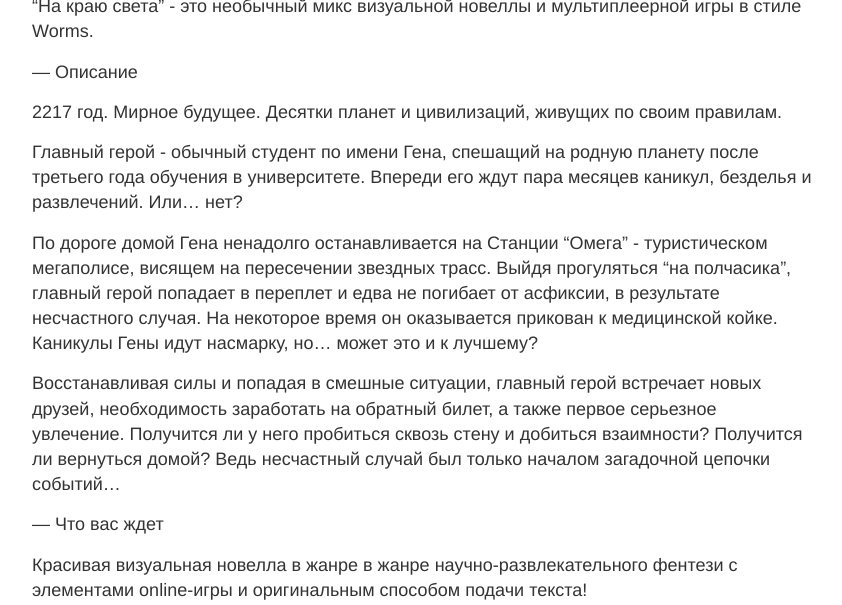
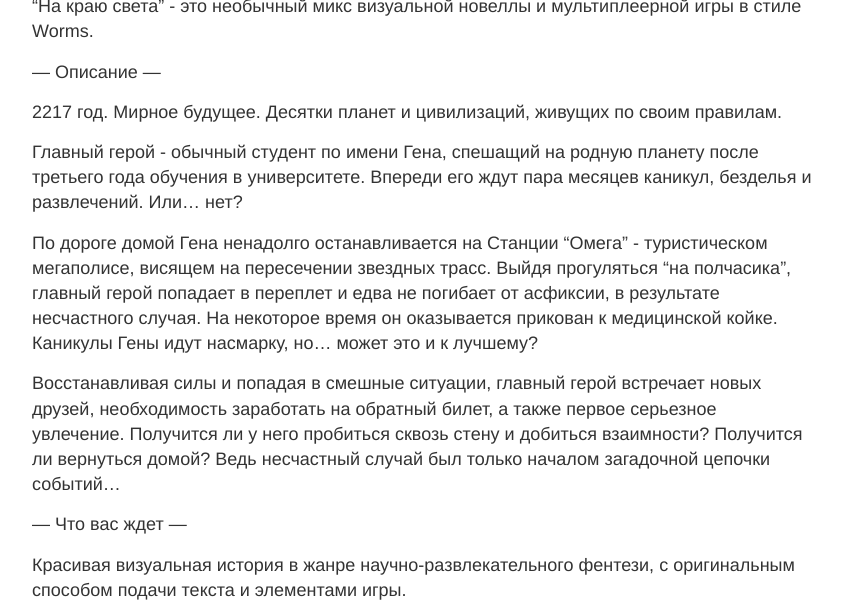
Before and after one commit to IPv6/kristallum, a Jekyll site: the page built from _content_ru/_pages/about.md, in a window 1280 px wide and 900 px high, scrolled down 357 px, cut to the strip 198-803 px from the top of the window. Shown: the whole strip, without its empty margins (218-1060 px from the left). Built offline with Jekyll 4.4.1, drawn with Linux system fonts in a browser that asks for light colours.

Commit message:
кенукен

```diff
--- a/_content_ru/_pages/about.md
+++ b/_content_ru/_pages/about.md
@@ -8,7 +8,7 @@ permalink: /ru/pages/about/
 
 "На краю света" - это необычный микс визуальной новеллы и мультиплеерной игры в стиле Worms.
 
---- Описание
+--- Описание ---
 
 2217 год. Мирное будущее. Десятки планет и цивилизаций, живущих по своим правилам.
 
@@ -18,9 +18,9 @@ permalink: /ru/pages/about/
 
 Восстанавливая силы и попадая в смешные ситуации, главный герой встречает новых друзей, необходимость заработать на обратный билет, а также первое серьезное увлечение. Получится ли у него пробиться сквозь стену и добиться взаимности? Получится ли вернуться домой? Ведь несчастный случай был только началом загадочной цепочки событий...
 
---- Что вас ждет
+--- Что вас ждет ---
 
-Красивая визуальная новелла в жанре в жанре научно-развлекательного фентези с элементами online-игры и оригинальным способом подачи текста!
+Красивая визуальная история в жанре научно-развлекательного фентези, с оригинальным способом подачи текста и элементами игры.
 
 ---
 <div id="post_frame_html" style="width:90%; display: flex; align-items: center; justify-content: center;">
```
